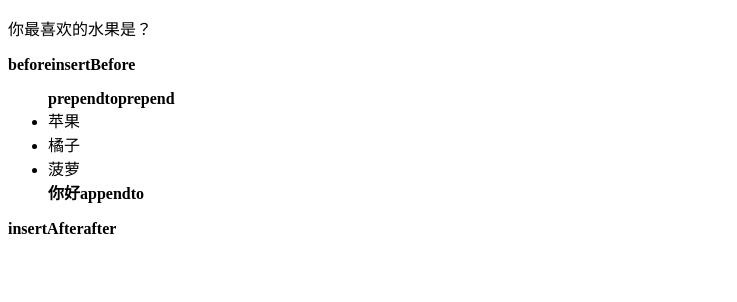
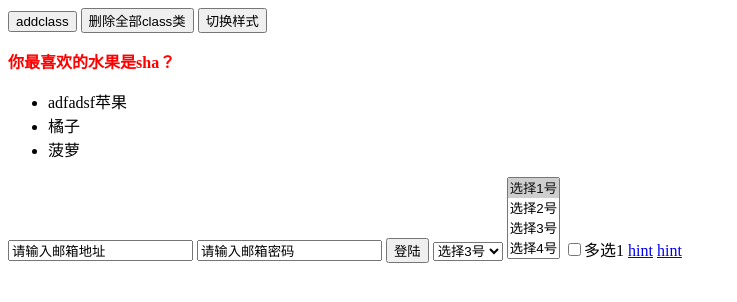
Before and after one commit to TinaC/sharp-jquery, a plain HTML site: page 3.2DOM.html in a window 1280 px wide. Shown: the whole page, without its empty margins (0-737 px from the left). Drawn offline with Linux system fonts and the light colour scheme.

Commit message:
DOM example

```diff
--- a/3.2DOM.html
+++ b/3.2DOM.html
@@ -4,14 +4,52 @@
 	<meta charset="UTF-8">
 	<title>Document</title>
 	<script src="jquery-1.11.1.min.js"> </script>
+	<style>
+		.high {
+			font-weight: bold;
+			color: red;
+		}
+
+		.anothor {
+			font-style: italic;
+			color: blue;
+		}
+	</style>
 </head>
 <body>
-	<p title="选择你最喜欢的水果">你最喜欢的水果是？</p>
+	<button id="addclass">addclass</button>
+	<button id="removeclass">删除全部class类</button>
+	<button id="toggleclass">切换样式</button>
+
+	<p title="选择你最喜欢的水果" class="high">你最喜欢的水果是<span>sha</span>？</p>
 	<ul>
-		<li title='苹果'>苹果</li>
+		<li title='苹果'><span>adfadsf</span>苹果</li>
 		<li title='juzi'>橘子</li>
 		<li title='菠萝'>菠萝</li>
 	</ul>
+
+	<input id="address" type="text" value="请输入邮箱地址"/>
+	<input id="password" type="text" value="请输入邮箱密码"/>
+	<input type="button" value="登陆">
+
+	<select name="" id="single">
+		<option selected="selected">选择1号</option>
+		<option>选择2号</option>
+		<option selected="selected">选择3号</option>
+	</select>
+
+	<select multiple="multiple" name="" id="single">
+		<option value="" selected="selected">选择1号</option>
+		<option value="">选择2号</option>
+		<option value="">选择3号</option>
+		<option value="">选择4号</option>
+		<option value="" selected="selected">选择3号</option>
+	</select>
+
+	<input type="checkbox" value="check1">多选1
+
+	<a href="#" title="tishi">hint</a>
+	<a href="#" class="tooltip" title="myhint">hint</a>
 </body>
 </html>
 <script>
@@ -47,21 +85,161 @@
 	// 	$("ul").append($li_1).append($li_2);
 
 	//  3.2.3插入节点
-		// 元素内部追加
-		$("ul").append("<b>你好<b>");
-		$("<b>appendto<b>").appendTo("ul");
+		// // 元素内部追加
+		// $("ul").append("<b>你好<b>");
+		// $("<b>appendto<b>").appendTo("ul");
 
-		$("ul").prepend("<b>prepend<b>");
-		$("<b>prependto<b>").prependTo("ul");
+		// $("ul").prepend("<b>prepend<b>");
+		// $("<b>prependto<b>").prependTo("ul");
 
-		// 元素之后追加
-		$("ul").after("<b>after<b>");
-		$("<b>insertAfter<b>").insertAfter("ul");
+		// // 元素之后追加
+		// $("ul").after("<b>after<b>");
+		// $("<b>insertAfter<b>").insertAfter("ul");
 
-		$("ul").before("<b>before<b>");
-		$("<b>insertBefore<b>").insertBefore("ul");
+		// $("ul").before("<b>before<b>");
+		// $("<b>insertBefore<b>").insertBefore("ul");
 
+		// // 是移动位置，而不是新创建一个对象
+		// var $parent = $("ul");
+		// var $juzi = $("ul li:eq(1)");
+		// $parent.append($juzi);
 
+	// // 3.2.4删除节点
+		// 	// remove删除该节点以及其所包含的所有后代节点
+		// 	var $li = $("ul li:eq(1)").remove();
+		// 	$li.appendTo("ul");
+		// 	$("ul li").remove("li[title!=菠萝]");
+
+		// detach不会吧匹配的元素从jQuery对象中删除，因而可以在将来再使用这些匹配的元素，所有绑定的事件、附加的数据等都会保留下来
+		// $("ul li").click(function(){
+		// 	console.log($(this).html());
+		// })
+		// var $li = $("ul li:eq(1)").detach();
+		// 事件还在
+		// $li.appendTo("ul");
+
+		// // empty清空节点，清空元素中所有后代节点
+		// $("ul li:eq(0)").empty();
+
+	// //3.2.5复制节点
+		// 	$("ul li").click(function(){
+		// 		$(this).clone().appendTo("ul");
+		// 		// 肤质元素的同事肤质元素中所绑定的事件
+		// 		$(this).clone(true).appendTo("ul");
+		// })
+
+	// 3.2.6替换节点
+		// 	// $("p").replaceWith("<strong>你最不喜欢的水果是？</strong>");
+			// $("<strong>你最喜欢的水果是？</strong><p>test</p><strong>你最喜欢的水果是？</strong><strong>你最喜欢的水果是？</strong>").replaceAll("p");
+
+	// // 3.2.7包裹节点
+		// 	// 将所有元素进行单独包裹
+		// 	$("strong").wrap("<b></b>");
+		// 	// 将所有匹配的元素用一个元素来包裹
+		// // $("strong").wrapAll("<b></b>");
+		// $("strong").wrapInner("<b></b>");
+
+	// // 3.2.8属性操作
+		// // 获取属性和设置属性（getter & setter）
+		// var $para = $("p");
+		// var v_txt = $para.attr("title");
+
+		// $para.attr("title" , "your title");
+		// $para.attr({"title" : "your title" , "name" : "test"});
+
+		// // 删除属性
+		// $para.removeAttr("title");
+
+	// 3.2.9样式操作
+		// // 1.获取样式和设置样式
+		// var p_class = $("p").attr("class");
+		// $("p").attr("class","high");
+
+		// // 2.追加样式
+		// $("#addclass").click(function(){
+		// 	$("p").addClass("another");
+		// })
+
+		// // 3.删除样式
+		// $("#removeclass").click(function(){
+		// 	$("p").removeClass("another high");
+		// })
+
+		// 4.切换样式
+		// $("#toggleclass").click(function(){
+		// 	$("p").toggleClass("another");
+		// })
+
+		// $("#toggleclass").click(function(){
+		// 	$("p").toggle(1000);
+		// })
+
+		// 5.判断是否含有某个样式
+		// console.log($("p").hasClass("another"));
+
+	// 3.2.10 设置和获取HTML、文本和值
+		// console.log($("p").html());
+		// $("p").html("<b>test<b>")
+
+		// console.log($("p").text());
+
+		// $("#address").focus(function(){
+		// 	// if($(this).val()=="请输入邮箱地址"){
+		// 	if($(this).val()==this.defaultValue){
+		// 		$(this).val("");
+		// 	}
+		// });
+		// $("#address").blur(function(){
+		// 	if($(this).val()==""){
+		// 		$(this).val("请输入邮箱地址");
+		// 	}
+		// });
+
+		// $("#single").val("选择3号");
+		// $("#multiple").val(["选择3号","选择2号"]);
+
+	// 3.2.11 遍历节点
+		// console.log($("ul").children());
+		// console.log(($("ul").children())[1].innerHTML);
+		// // 方法返回的时候去掉了结果中包裹的标签
+		// console.log($("p").next().html());
+		// console.log($("ul").prev().html());
+		// console.log($("p").siblings().html());
+
+	// 3.2.12 CSS=DOM
+		// console.log($("p").css()); //这句会报错，一定要指定css的值
+		// console.log($("p").css("color"));
+		// console.log($("p").css("color","blue"));
+		// console.log($("p").css({"color":"black","backgroundcolor":"#eee"}));
+		// console.log($("p").css("height"));
+		// console.log($("p").height());
+		// console.log($("p").height(100));
+		// console.log($("p").width());
+		// console.log($("p").width(100));
+
+		// var offset = $("p").offset();
+		// console.log(offset.left);
+		// console.log(offset.right);
+
+		// var position = $("p").position();
+		// console.log(position.left);
+		// console.log(position.right);
+
+		// console.log($("p").scrollTop());
+		// console.log($("p").scrollLeft());
+
+		// pageX() 属性是鼠标指针的位置，相对于文档的左边缘。
+		$("a .tooltip").mouseover(function(e){
+			var tooltip = "<<div id='tooltip'>" + this.title + "</div>";
+			$("body").append(tooltip);
+			$("#tooltip")
+				.css({
+					"top": e.pageY + "px",
+					"left": e.pageX + "px"
+				}).show("fast");
+		}).mouseover(function(){
+
+		})
 
 	});
 </script>
```
